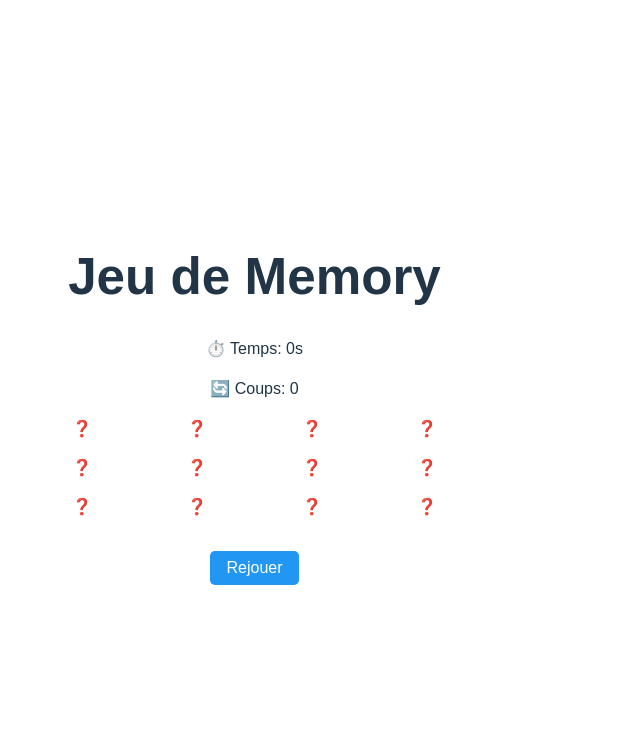
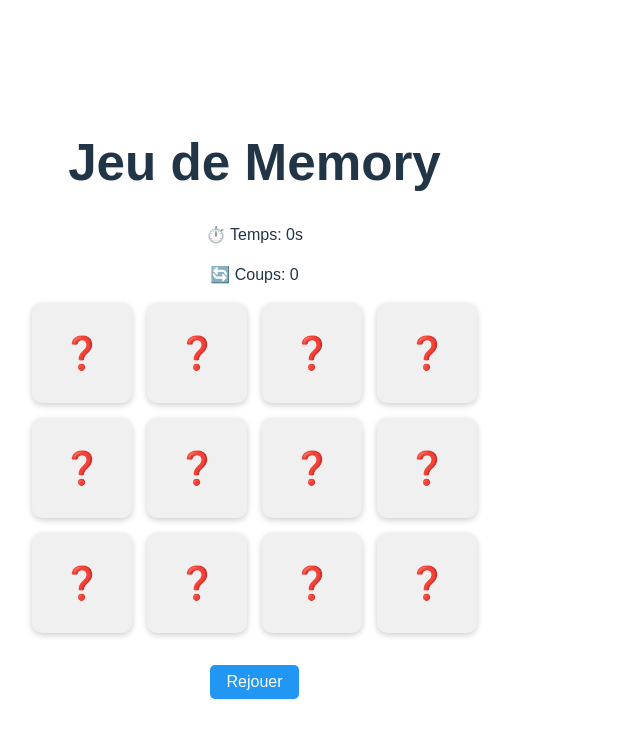
Before and after one commit to zenbout-mohamed/memory_reactjs, a React (Vite) app: page / in a window 1280 px wide. Shown: the top 738 px of the page, without its empty margins (0-640 px from the left). Built offline with nearby package versions, Linux system fonts and the light colour scheme.

Commit message:
classe ajouté dans le fichier Card.jsx

```diff
--- a/src/components/Card/Card.jsx
+++ b/src/components/Card/Card.jsx
@@ -1,7 +1,13 @@
 function Card({ card, onClick }) {
   return (
-    <div onClick={onClick}>
-      {card.flipped ? card.symbol : "❓"}
+    <div
+      className={`card ${card.flipped || card.matched ? "flipped" : ""}`}
+      onClick={onClick}
+    >
+      <div className="card-inner">
+        <div className="card-front">❓</div>
+        <div className="card-back">{card.symbol}</div>
+      </div>
     </div>
   );
 }
```
